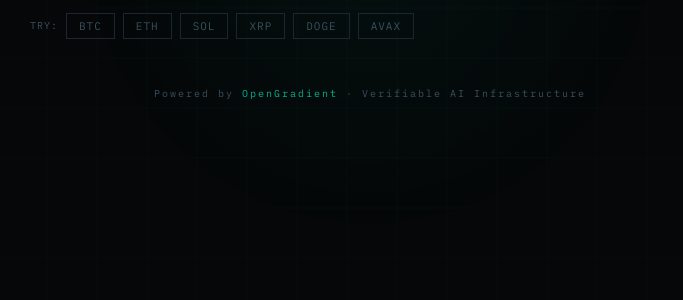
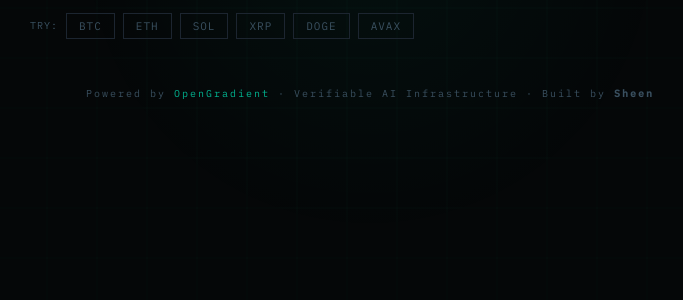
Before and after one commit to Sheen223/cryptooracle, a Flask app: page / in a window 1280 px wide. Shown: the part 459-759 px from the top of the page, without its empty margins (270-953 px from the left). Run offline with Flask 3, Linux system fonts and the light colour scheme.

Commit message:
Update index.html

```diff
--- a/templates/index.html
+++ b/templates/index.html
@@ -389,7 +389,7 @@
     </div>
 
     <div class="powered">
-      Powered by <a href="https://opengradient.ai" target="_blank">OpenGradient</a> · Verifiable AI Infrastructure
+     Powered by <a href="https://opengradient.ai" target="_blank">OpenGradient</a> · Verifiable AI Infrastructure · Built by <strong>Sheen</strong>
     </div>
   </div>
 
```
